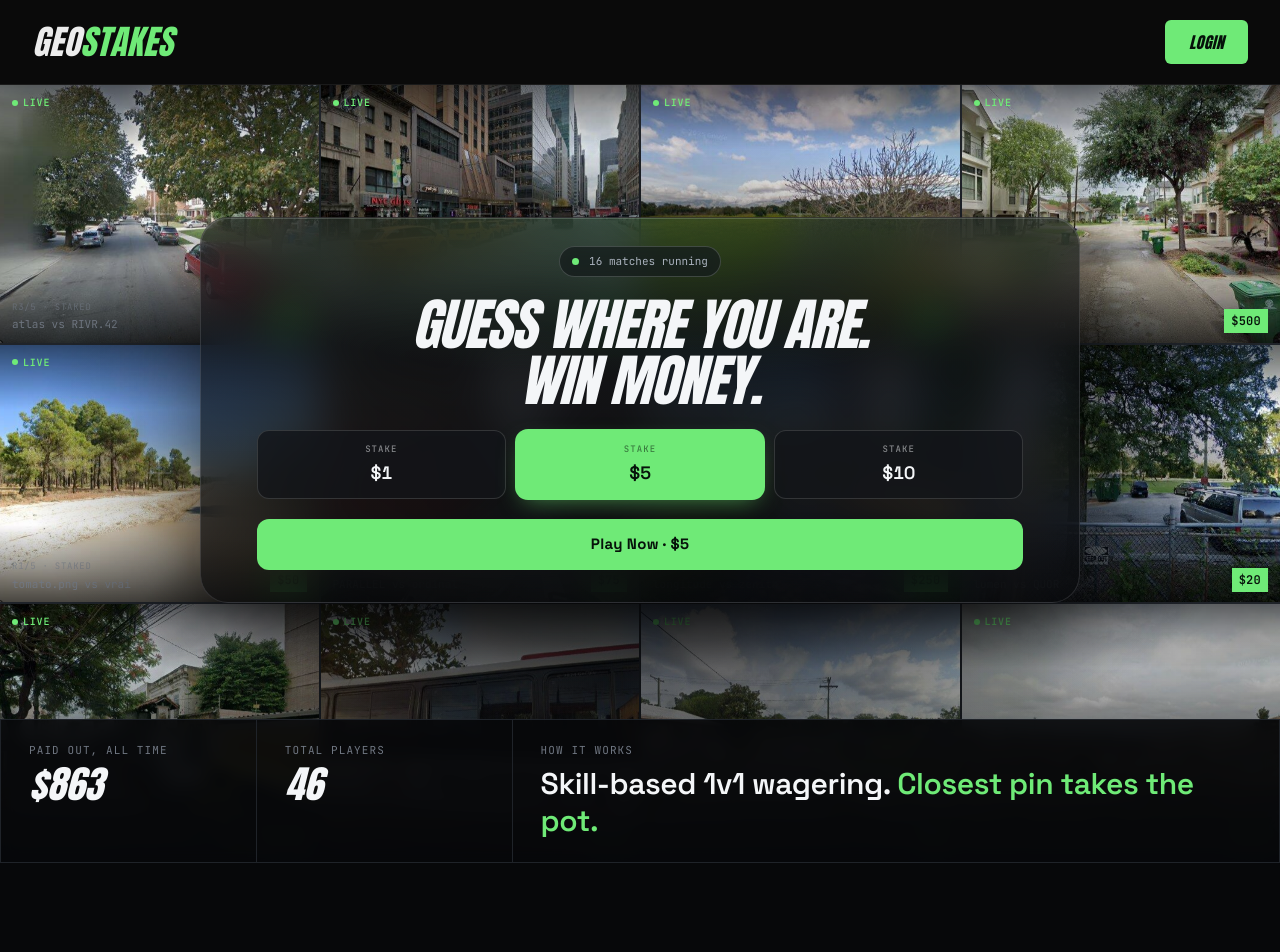
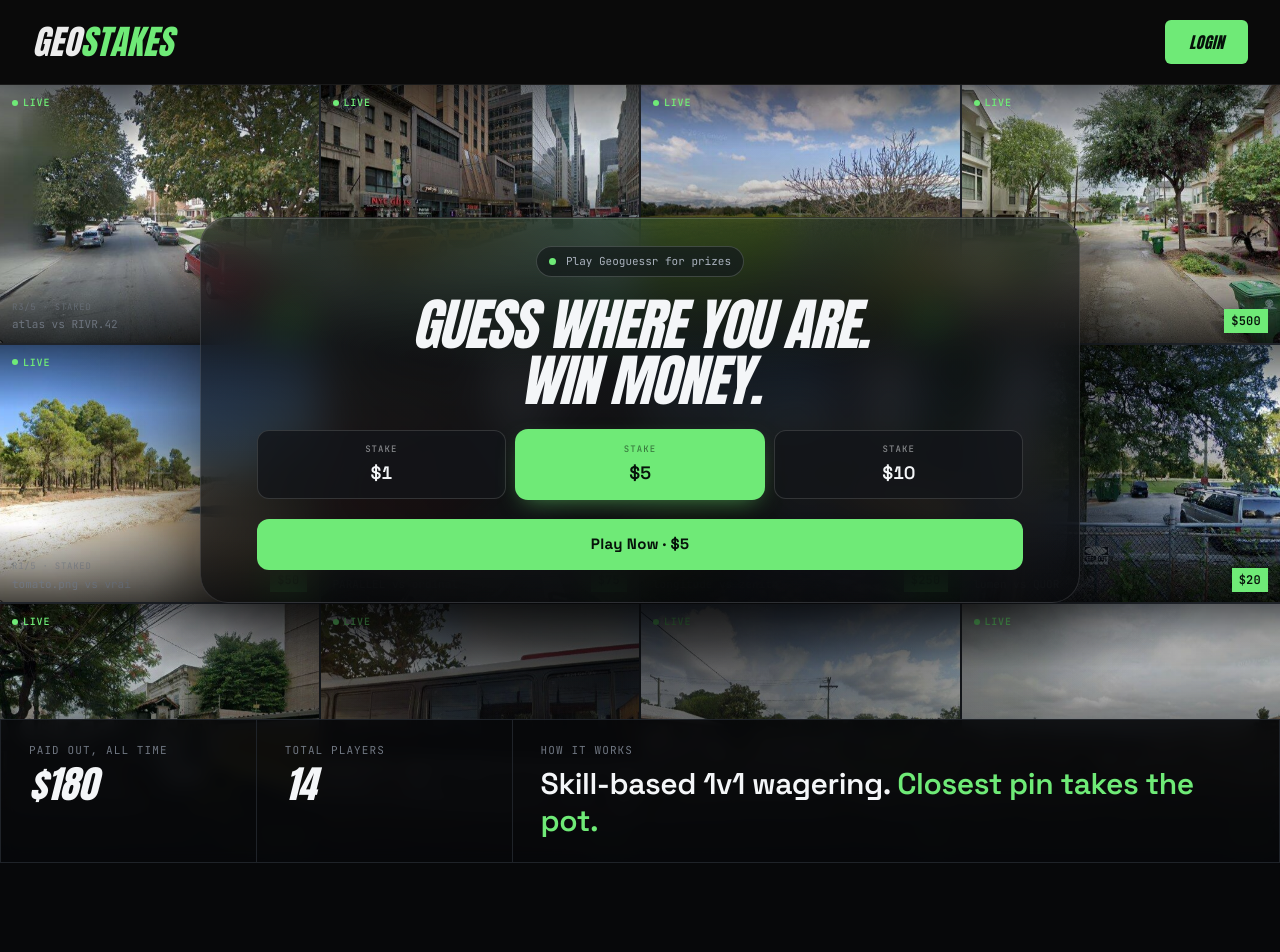
Before and after one commit to bsaoptima/hard2kill-monorepo, a Next.js app in the folder geostakes/: page / in a window 1280 px wide. Shown: the top 952 px of the page. Built offline with nearby package versions, Linux system fonts and the light colour scheme; no server answers.

Commit message:
better stats

```diff
--- a/geostakes/app/page.tsx
+++ b/geostakes/app/page.tsx
@@ -81,18 +81,6 @@
   const [submitting, setSubmitting] = useState(false);
   const STAKES = [1, 5, 10];
 
-  // Oscillates between 8 and 20 every ~1.8s with a small random delta.
-  const [matchesRunning, setMatchesRunning] = useState(14);
-  useEffect(() => {
-    const id = setInterval(() => {
-      setMatchesRunning((n) => {
-        const delta = Math.floor(Math.random() * 5) - 2; // -2..+2
-        return Math.max(8, Math.min(20, n + delta));
-      });
-    }, 1800);
-    return () => clearInterval(id);
-  }, []);
-
   async function play() {
     setSubmitting(true);
     try {
@@ -129,7 +117,7 @@
     <div className="glass-card">
       <span className="hero-eyebrow">
         <span className="pulse-dot" />
-        <span>{matchesRunning} matches running</span>
+        <span>Play Geoguessr for prizes</span>
       </span>
       <h1 className="hero-h1">
         Guess Where You Are.
@@ -198,8 +186,8 @@
 
 function Hero() {
   // Static starting values for now; bump these as real data accumulates.
-  const stakes = 863;
-  const totalPlayers = 46;
+  const stakes = 180;
+  const totalPlayers = 14;
 
   return (
     <section className="hero hero-grid" id="hero">
```
